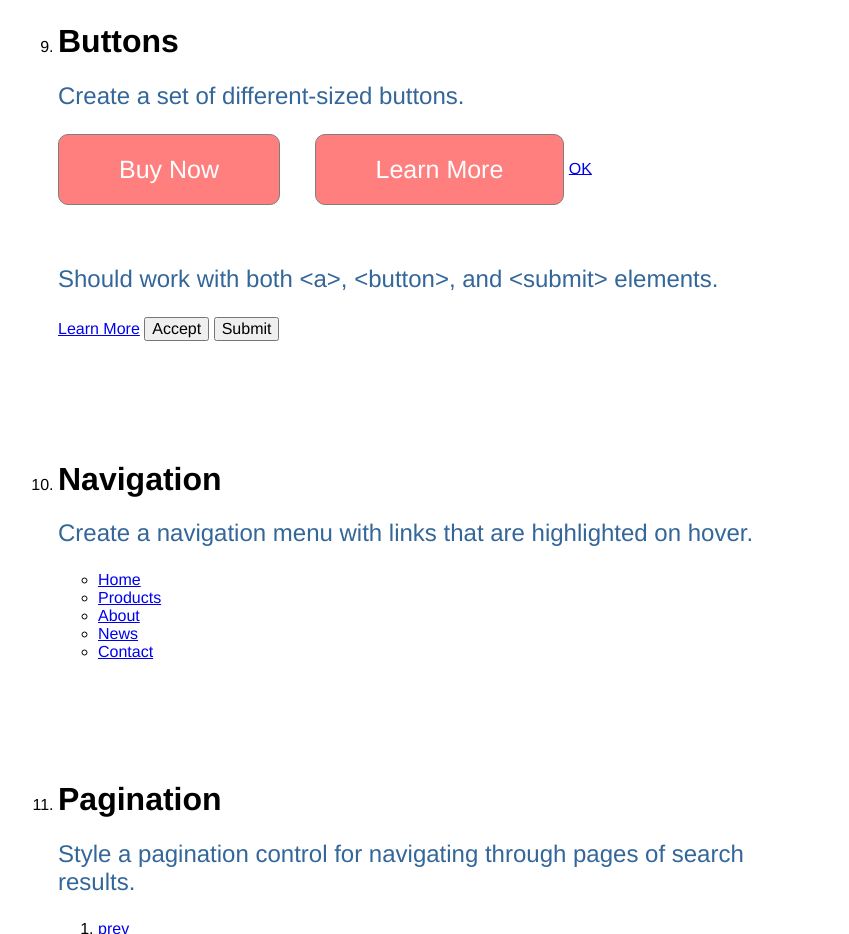
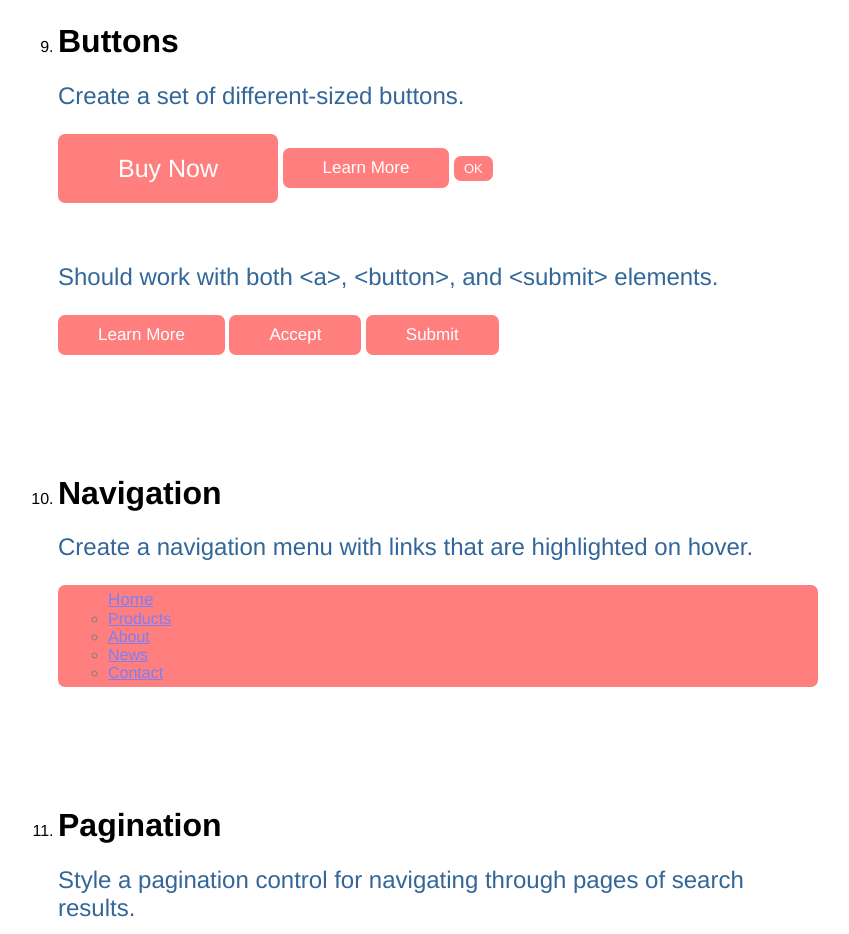
Before and after one commit to jbmills327/exercises, a plain HTML site: page local-excercises/week1/css-modularity-2/modularity2.html in a window 1280 px wide. Shown: the part 1880-2814 px from the top of the page, without its empty margins (222-1071 px from the left). Drawn offline with Linux system fonts and the light colour scheme.

Commit message:
css day 2 progress

```diff
--- a/local-excercises/week1/css-modularity-2/main.css
+++ b/local-excercises/week1/css-modularity-2/main.css
@@ -10,10 +10,10 @@
 }
 .buy-now{
    display: inline-block;
-   border: 1px solid black;
+   /*border: 1px solid black;*/
    background: red;
    padding: 20px 60px;
-   border-radius: 10px;
+   border-radius: 7px;
    color: white;
    font-size: 25px;
    text-decoration: none;
@@ -24,15 +24,58 @@
  }
  .learn-more{
    display: inline-block;
-   border: 1px solid black;
+   /*border: 1px solid black;*/
    background: red;
-   padding: 20px 60px;
-   border-radius: 10px;
+   padding: 10px 40px;
+   border-radius: 7px;
    color: white;
-   font-size: 25px;
+   font-size: 17px;
    text-decoration: none;
    vertical-align: middle;
    opacity: .5;
    /*position: absolute;*/
-   margin-left: 30px;
  }
+ .ok-button{
+   display: inline-block;
+   /*border: 1px solid black;*/
+   background: red;
+   padding: 5px 10px;
+   border-radius: 7px;
+   color: white;
+   font-size: 13px;
+   text-decoration: none;
+   vertical-align: middle;
+   opacity: .5;
+   /*position: absolute;*/
+ }
+ .learn-two{
+   display: inline-block;
+   /*border: 1px solid black;*/
+   background: red;
+   padding: 10px 40px;
+   border-radius: 7px;
+   color: white;
+   font-size: 17px;
+   text-decoration: none;
+   vertical-align: middle;
+   opacity: .5;
+   /*position: absolute;*/
+   border-style: solid;
+   border: none;
+ }
+ nav{
+     display: flex;
+     flex-direction: row;
+     justify-content: space-between;
+     padding: 5px 10px;
+     background-color: red;
+     opacity: .5;
+     vertical-align: middle;
+     border-radius: 7px;
+ }
+.list-stuff{
+     color: white;
+     font-size: 17px;
+     text-decoration: none;
+     list-style: none;
+}
--- a/local-excercises/week1/css-modularity-2/modularity2.html
+++ b/local-excercises/week1/css-modularity-2/modularity2.html
@@ -104,16 +104,16 @@
 			    	<!-- Edit here -->
 			    	<a href="#" class = "buy-now">Buy Now</a>
 			    	<a href="#" class = "learn-more">Learn More</a>
-			    	<a href="#">OK</a>
+			    	<a href="#" class = "ok-button">OK</a>
 				    <!-- End editable area -->
 			    </div>
 
 	    		<p class="instruction-text">Should work with both &lt;a&gt;, &lt;button&gt;, and &lt;submit&gt; elements.</p>
 					<div class="instruction-answer">
 			    	<!-- Edit here -->
-			    	<a href="#">Learn More</a>
-			    	<input type="button" href="#" value="Accept">
-			    	<input type="submit" href="#" value="Submit">
+			    	<a href="#" class = "learn-more">Learn More</a>
+			    	<input type="button" href="#" class = "learn-two" value="Accept">
+			    	<input type="submit" href="#" class = "learn-two" value="Submit">
 				    <!-- End editable area -->
 			    </div>
 			  </li>
@@ -126,7 +126,7 @@
 			    	<!-- Edit here -->
 			    	<nav>
 			    		<ul>
-			    			<li><a href="#">Home</a></li>
+			    			<li class = "list-stuff"><a href="#">Home</a></li>
 			    			<li><a href="#">Products</a></li>
 			    			<li><a href="#">About</a></li>
 			    			<li><a href="#">News</a></li>
```
